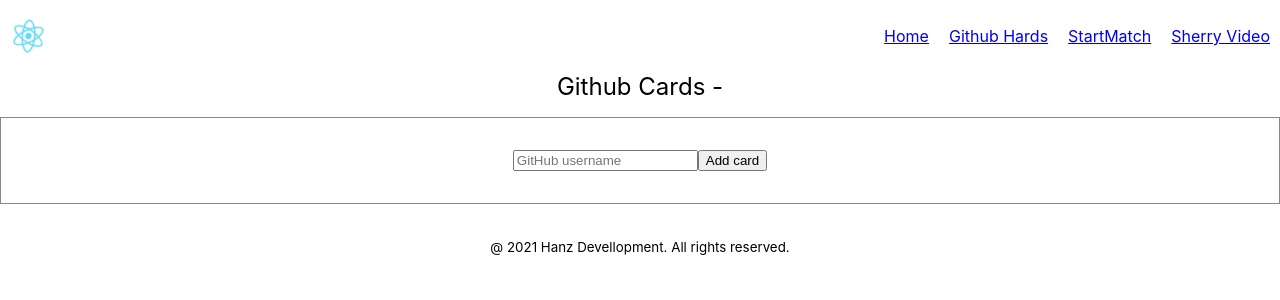
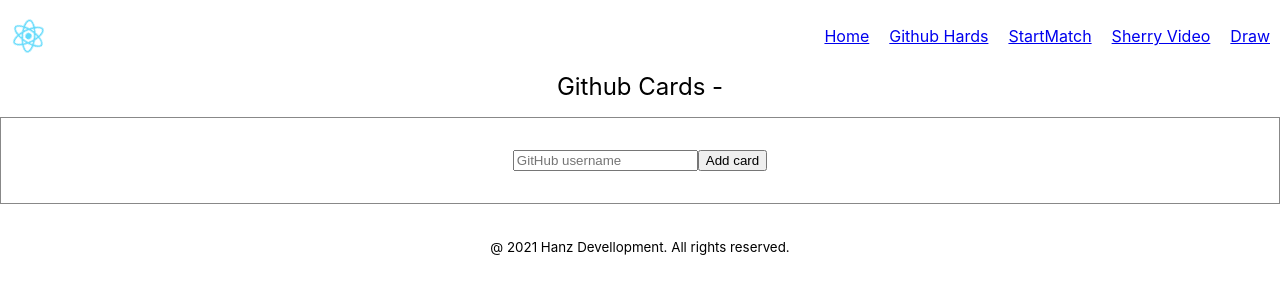
Before and after one commit to hanzpeng/hanzreact, a React (Create React App) app: page /githubcards in a window 1280 px wide. Shown: the top 300 px of the page. Built offline with nearby package versions, Linux system fonts and the light colour scheme; the HTML template or start-up script is replaced by a standard one.

Commit message:
add Draw

```diff
--- a/src/App.tsx
+++ b/src/App.tsx
@@ -6,6 +6,7 @@ import GithubCards from "./components/GithubCards";
 import StarMatch from "./components/StarMatch";
 import { BrowserRouter as Router, Route, Routes } from "react-router-dom";
 import SherryVideo from "./components/SherryVideo";
+import Draw from "./components/Draw";
 
 function App() {
   return (
@@ -18,6 +19,7 @@ function App() {
           <Route path="githubcards" element={<GithubCards title='Github Cards'/>} />
           <Route path="githubcards/:id" element={<GithubCards title='Github Cards'/>}/>
           <Route path="sherryvideo" element={<SherryVideo />} />
+          <Route path="draw" element={<Draw />} />
           <Route path="*" element={<NotFound />} />
         </Routes>
         <Footer></Footer>
--- a/src/components/Navbar.js
+++ b/src/components/Navbar.js
@@ -11,6 +11,7 @@ export default function Navbar() {
                     <li><Link to="/githubcards">Github Hards</Link></li>
                     <li><Link to="/starmatch">StartMatch</Link></li>
                     <li><Link to="/sherryvideo">Sherry Video</Link></li>
+                    <li><Link to="/draw">Draw</Link></li>
                 </ul>
             </nav>
         </header>
```
